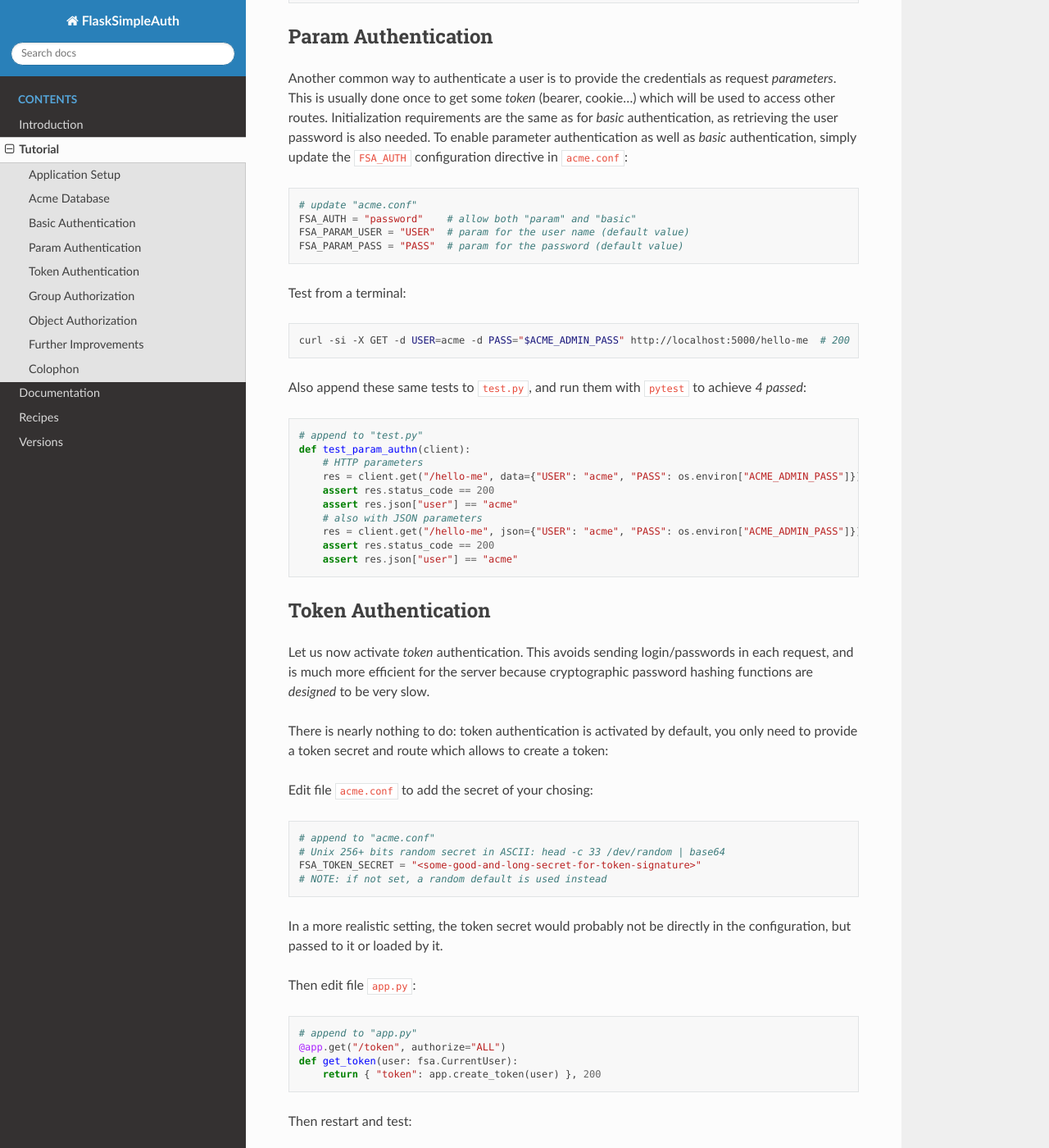
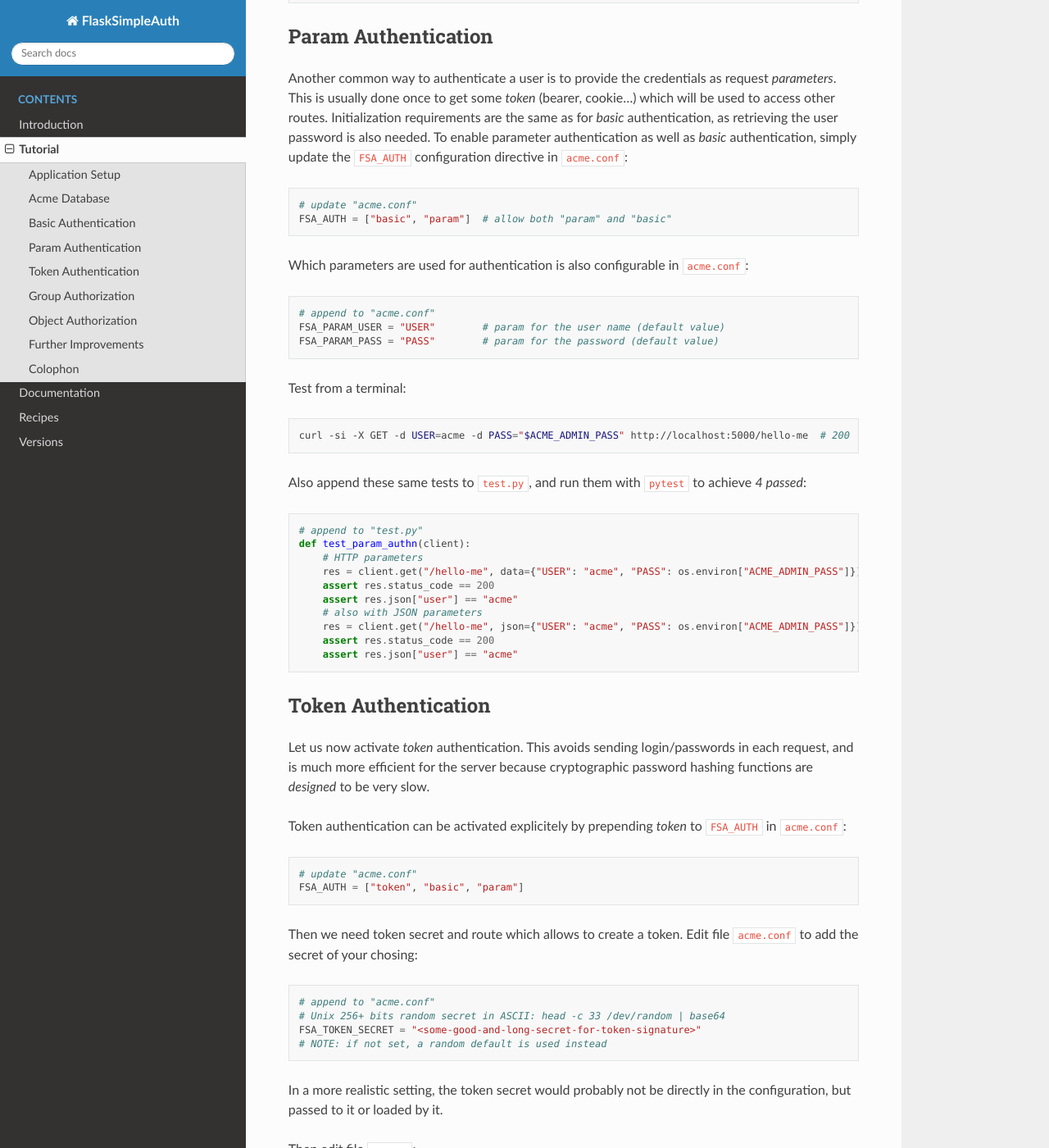
Before and after one commit to zx80/flask-simple-auth, a Sphinx documentation site: the page built from docs/TUTORIAL.md, in a window 1280 px wide and 1400 px high, scrolled down 6674 px. Shown: the whole window at 82% size. Built offline with Sphinx 7.4.7 and the Read the Docs theme 2.0.0, drawn with Linux system fonts in a browser that asks for light colours; pages that are not in the unit, such as notebooks, are missing from menus.

Commit message:
use an explicit list to remove some magic from the tutorial

````diff
--- a/docs/TUTORIAL.md
+++ b/docs/TUTORIAL.md
@@ -229,7 +229,7 @@ Edit the `acme.conf` file to tell about basic authentication:
 
 ```python
 # append to "acme.conf"
-FSA_AUTH = "basic"
+FSA_AUTH = ["basic"]
 FSA_REALM = "acme"  # the app name, also the default
 ```
 
@@ -390,9 +390,16 @@ update the `FSA_AUTH` configuration directive in `acme.conf`:
 
 ```python
 # update "acme.conf"
-FSA_AUTH = "password"    # allow both "param" and "basic"
-FSA_PARAM_USER = "USER"  # param for the user name (default value)
-FSA_PARAM_PASS = "PASS"  # param for the password (default value)
+FSA_AUTH = ["basic", "param"]  # allow both "param" and "basic"
+```
+
+Which parameters are used for authentication is also configurable in
+`acme.conf`:
+
+```python
+# append to "acme.conf"
+FSA_PARAM_USER = "USER"        # param for the user name (default value)
+FSA_PARAM_PASS = "PASS"        # param for the password (default value)
 ```
 
 Test from a terminal:
@@ -424,9 +431,15 @@ This avoids sending login/passwords in each request, and is much more efficient
 for the server because cryptographic password hashing functions are *designed*
 to be very slow.
 
-There is nearly nothing to do: token authentication is activated by default,
-you only need to provide a token secret and route which allows to create a token:
+Token authentication can be activated explicitely by prepending *token* to
+`FSA_AUTH` in `acme.conf`:
 
+```python
+# update "acme.conf"
+FSA_AUTH = ["token", "basic", "param"]
+```
+
+Then we need token secret and route which allows to create a token.
 Edit file `acme.conf` to add the secret of your chosing:
 
 ```python
````
